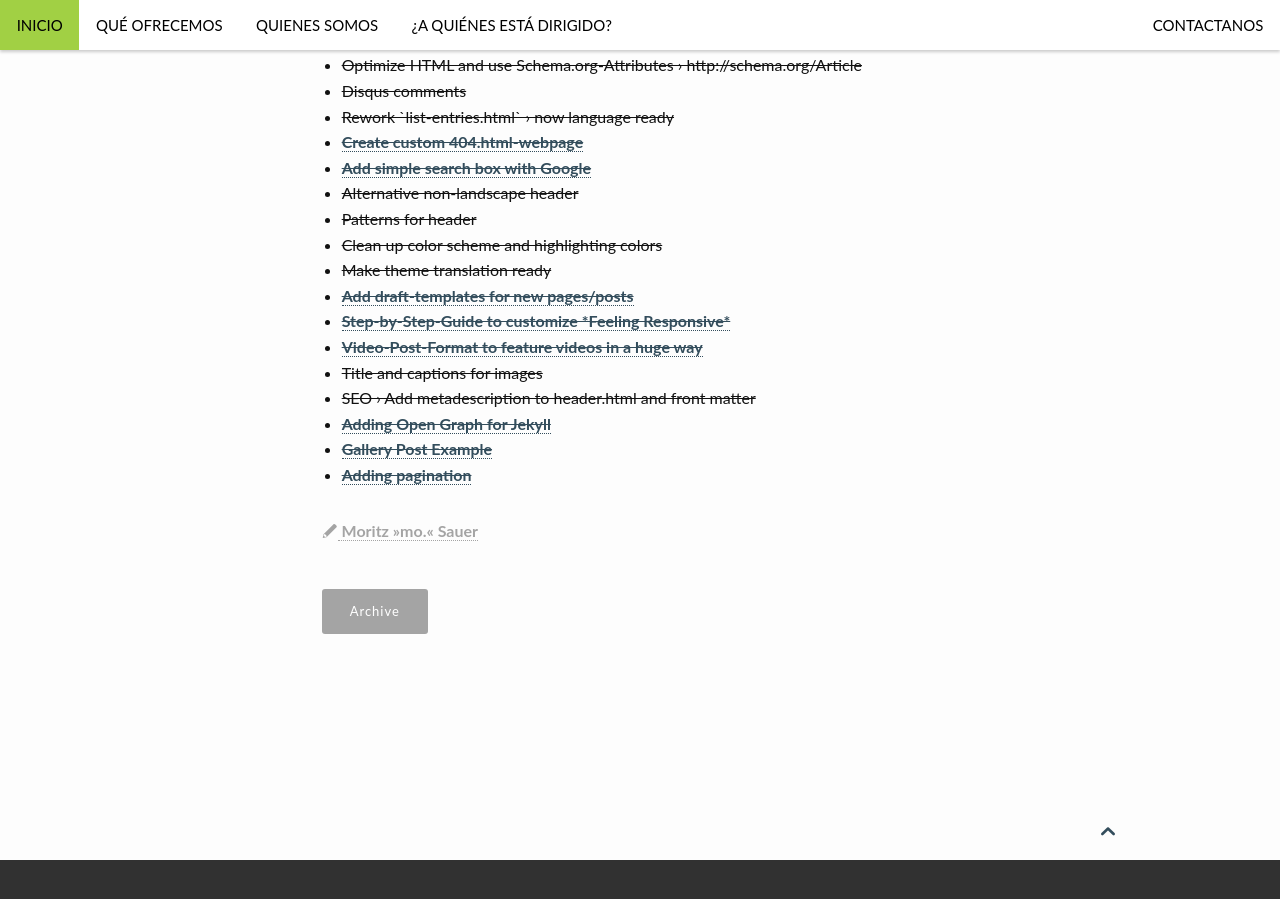
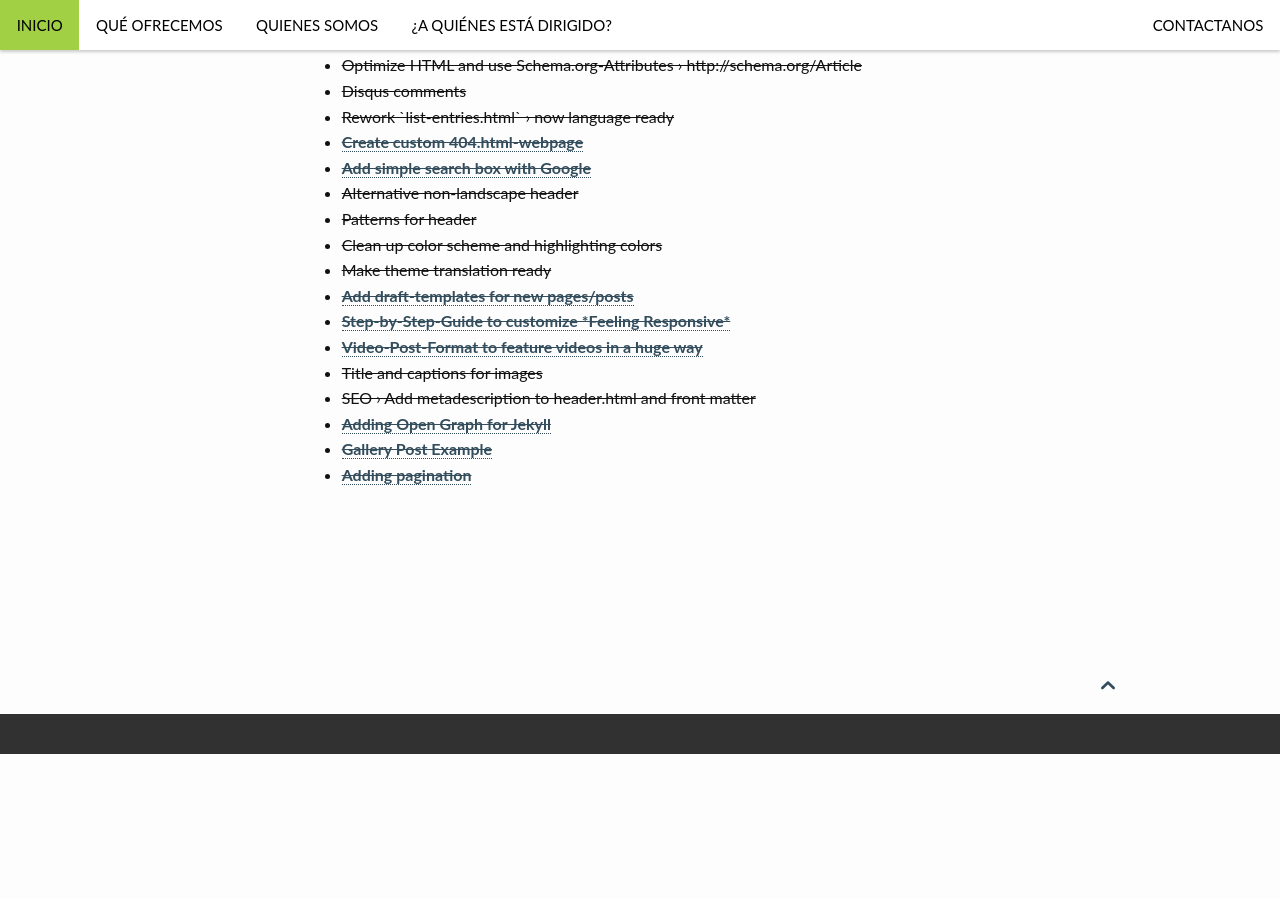
Before and after one commit to ganeshaterapias/ganeshaterapias.github.io, a Jekyll site: the page built from pages/roadmap.md, in a window 1280 px wide and 900 px high, scrolled down 1046 px. Built offline with Jekyll 4.4.1, drawn with Linux system fonts in a browser that asks for light colours; after the commit the page ends 1800 px from its top, so only the background shows below that.

Commit message:
inicio layout

```diff
--- a/_layouts/page.html
+++ b/_layouts/page.html
@@ -39,10 +39,6 @@ format: post
 			{{ content }}
 			</span>
 
-			{% if page.show_meta == true %}
-			{% include meta_information.html %}
-			{% endif %}
-
 			{% if page.comments == true %}
 			{% include comments.html %}
 			{% endif %}
```
Also changed, not shown: index.md (+0 -6 lines), assets/img/ganesha-favicon.png (added), 2 other files.
